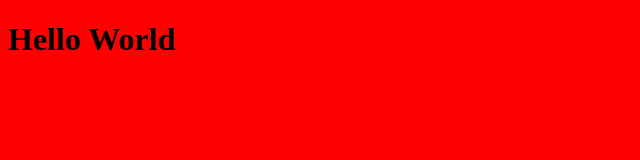
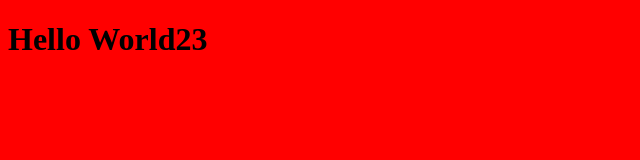
Before and after one commit to maghassi/it-acad-lab, a plain HTML site: page index.html in a window 1280 px wide. Shown: the full height of the page, 0-640 px from the left. Drawn offline with Linux system fonts and the light colour scheme.

Commit message:
index.html updated

```diff
--- a/index.html
+++ b/index.html
@@ -8,6 +8,6 @@
     <link rel="stylesheet" type="text/css" href="styles.css" />
 </head>
 <body>
-    <h1>Hello World</h1>
+    <h1>Hello World23</h1>
 </body>
 </html>
```
